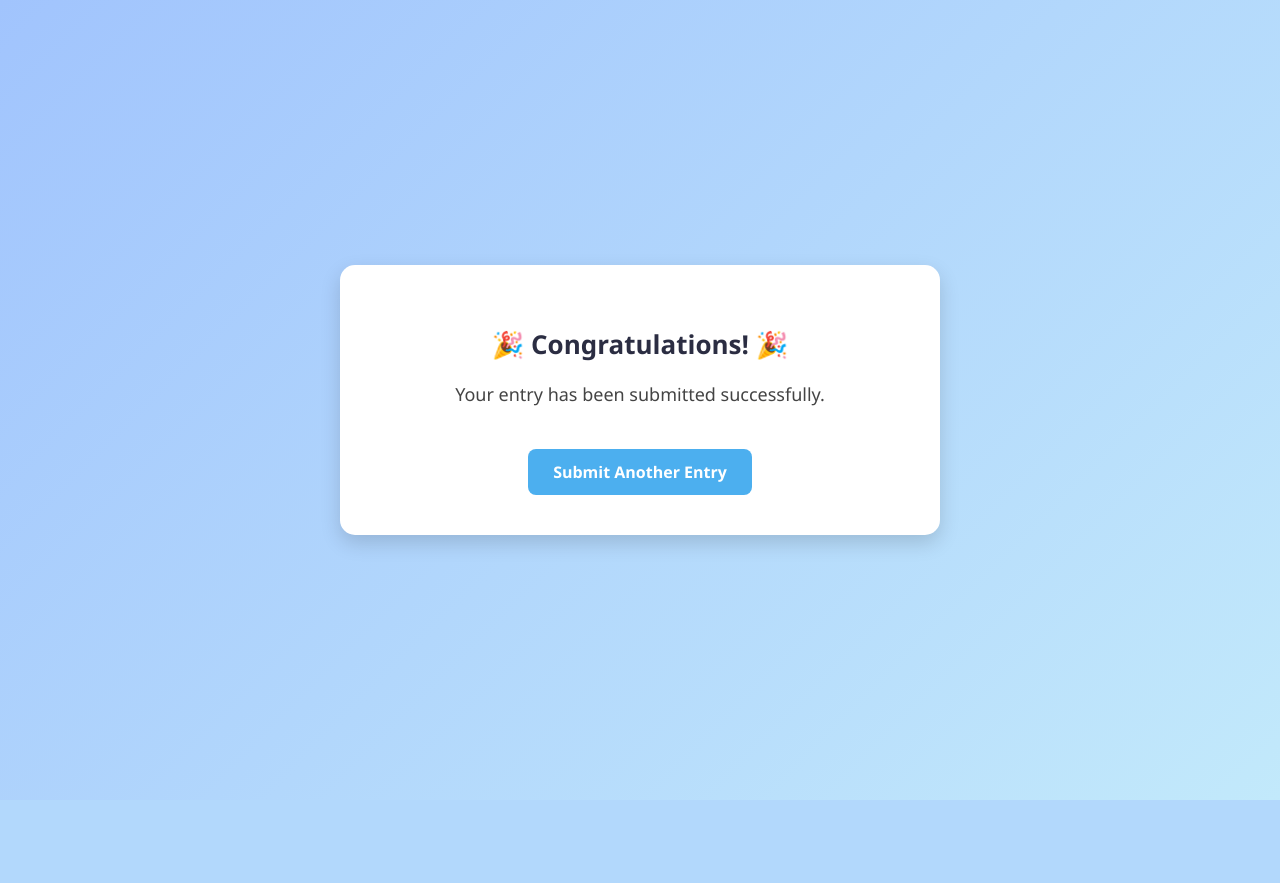
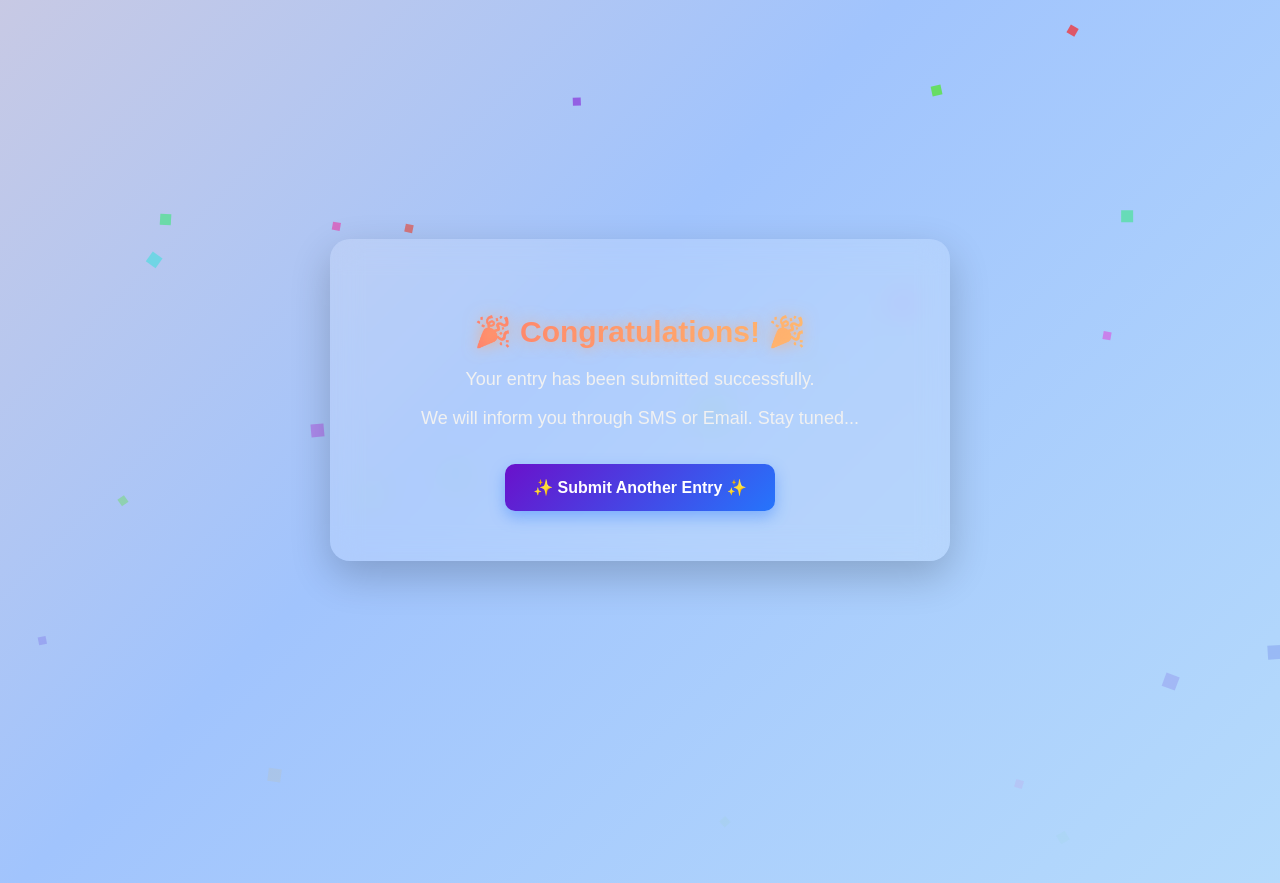
Before and after one commit to Encrypter1233/lucky-draw, a Flask app: template templates/submit.html in a window 1280 px wide. Before the commit the page ends 800 px from the top, so only its background shows below. Run offline with Flask 3, Linux system fonts and the light colour scheme; the template is opened without the code that fills it, so the values that code supplies are empty; parts of the project's set-up code (start-up, migrations or seed data) failed here and were passed over.

Commit message:
Update submit.html

```diff
--- a/templates/submit.html
+++ b/templates/submit.html
@@ -1,69 +1,168 @@
 <!DOCTYPE html>
 <html lang="en">
+
 <head>
   <meta charset="UTF-8">
   <title>Congratulations!</title>
   <style>
     body {
       margin: 0;
-      font-family: 'Segoe UI', Tahoma, Geneva, Verdana, sans-serif;
-      background: linear-gradient(135deg, #a1c4fd, #c2e9fb);
+      font-family: 'Poppins', sans-serif;
+      background: linear-gradient(135deg, #ff9a9e, #fad0c4, #a1c4fd, #c2e9fb);
+      background-size: 300% 300%;
+      animation: gradientMove 10s infinite alternate ease-in-out;
       height: 100vh;
       display: flex;
       justify-content: center;
       align-items: center;
+      overflow: hidden;
+    }
+
+    @keyframes gradientMove {
+      0% {
+        background-position: left;
+      }
+      100% {
+        background-position: right;
+      }
     }
 
     .card {
-      background: #fff;
-      padding: 40px 50px;
-      border-radius: 15px;
-      box-shadow: 0 8px 20px rgba(0,0,0,0.15);
+      background: rgba(255, 255, 255, 0.15);
+      backdrop-filter: blur(15px);
+      padding: 50px 60px;
+      border-radius: 20px;
+      box-shadow: 0 15px 40px rgba(0, 0, 0, 0.2);
       text-align: center;
       max-width: 500px;
       width: 90%;
-      animation: fadeIn 0.8s ease-in-out;
+      color: #fff;
+      animation: fadeIn 1s ease-in-out;
+      position: relative;
+      z-index: 2;
     }
 
     h2 {
-      color: #2b2d42;
-      font-size: 26px;
+      font-size: 30px;
       margin-bottom: 20px;
+      background: linear-gradient(90deg, #ff6b6b, #ffcc70);
+      -webkit-background-clip: text;
+      -webkit-text-fill-color: transparent;
+      animation: textGlow 2s infinite alternate;
+    }
+
+    @keyframes textGlow {
+      from {
+        text-shadow: 0 0 10px rgba(255, 107, 107, 0.5);
+      }
+      to {
+        text-shadow: 0 0 20px rgba(255, 204, 112, 0.9);
+      }
     }
 
     p {
       font-size: 18px;
-      color: #444;
+      color: #f1f1f1;
+      margin-bottom: 10px;
     }
 
     .btn {
       display: inline-block;
       margin-top: 25px;
-      background: #4cafef;
+      background: linear-gradient(135deg, #6a11cb, #2575fc);
       color: #fff;
-      padding: 12px 25px;
-      border-radius: 8px;
+      padding: 14px 28px;
+      border-radius: 10px;
       font-size: 16px;
       font-weight: bold;
       text-decoration: none;
-      transition: background 0.3s ease;
+      transition: all 0.3s ease;
+      box-shadow: 0 6px 15px rgba(37, 117, 252, 0.4);
     }
 
     .btn:hover {
-      background: #1e88e5;
+      transform: scale(1.08);
+      background: linear-gradient(135deg, #2575fc, #6a11cb);
+      box-shadow: 0 8px 20px rgba(106, 17, 203, 0.6);
     }
 
     @keyframes fadeIn {
-      from { opacity: 0; transform: scale(0.9); }
-      to { opacity: 1; transform: scale(1); }
+      from {
+        opacity: 0;
+        transform: scale(0.9);
+      }
+      to {
+        opacity: 1;
+        transform: scale(1);
+      }
+    }
+
+    /* Confetti 🎉 */
+    .confetti {
+      position: absolute;
+      width: 10px;
+      height: 10px;
+      background: #fff;
+      top: -10px;
+      animation: fall linear forwards;
+    }
+
+    @keyframes fall {
+      to {
+        transform: translateY(110vh) rotate(720deg);
+        opacity: 0;
+      }
+    }
+
+    /* 📱 Mobile Responsive */
+    @media (max-width: 600px) {
+      .card {
+        padding: 30px 20px;
+      }
+
+      h2 {
+        font-size: 24px;
+      }
+
+      p {
+        font-size: 16px;
+      }
+
+      .btn {
+        font-size: 14px;
+        padding: 12px 20px;
+      }
     }
   </style>
 </head>
+
 <body>
   <div class="card">
     <h2>🎉 Congratulations! 🎉</h2>
     <p>Your entry has been submitted successfully.</p>
-    <a href="/" class="btn">Submit Another Entry</a>
+    <p>We will inform you through SMS or Email. Stay tuned...</p>
+    <a href="/" class="btn">✨ Submit Another Entry ✨</a>
   </div>
+
+  <script>
+    // Generate falling confetti
+    function createConfetti() {
+      const confetti = document.createElement("div");
+      confetti.classList.add("confetti");
+      document.body.appendChild(confetti);
+
+      // Random position, color, size, and duration
+      confetti.style.left = Math.random() * 100 + "vw";
+      confetti.style.backgroundColor = `hsl(${Math.random() * 360}, 70%, 60%)`;
+      confetti.style.width = confetti.style.height = Math.random() * 8 + 6 + "px";
+      confetti.style.animationDuration = Math.random() * 3 + 2 + "s";
+
+      // Remove after falling
+      setTimeout(() => confetti.remove(), 5000);
+    }
+
+    setInterval(createConfetti, 150);
+  </script>
 </body>
+
 </html>
```
